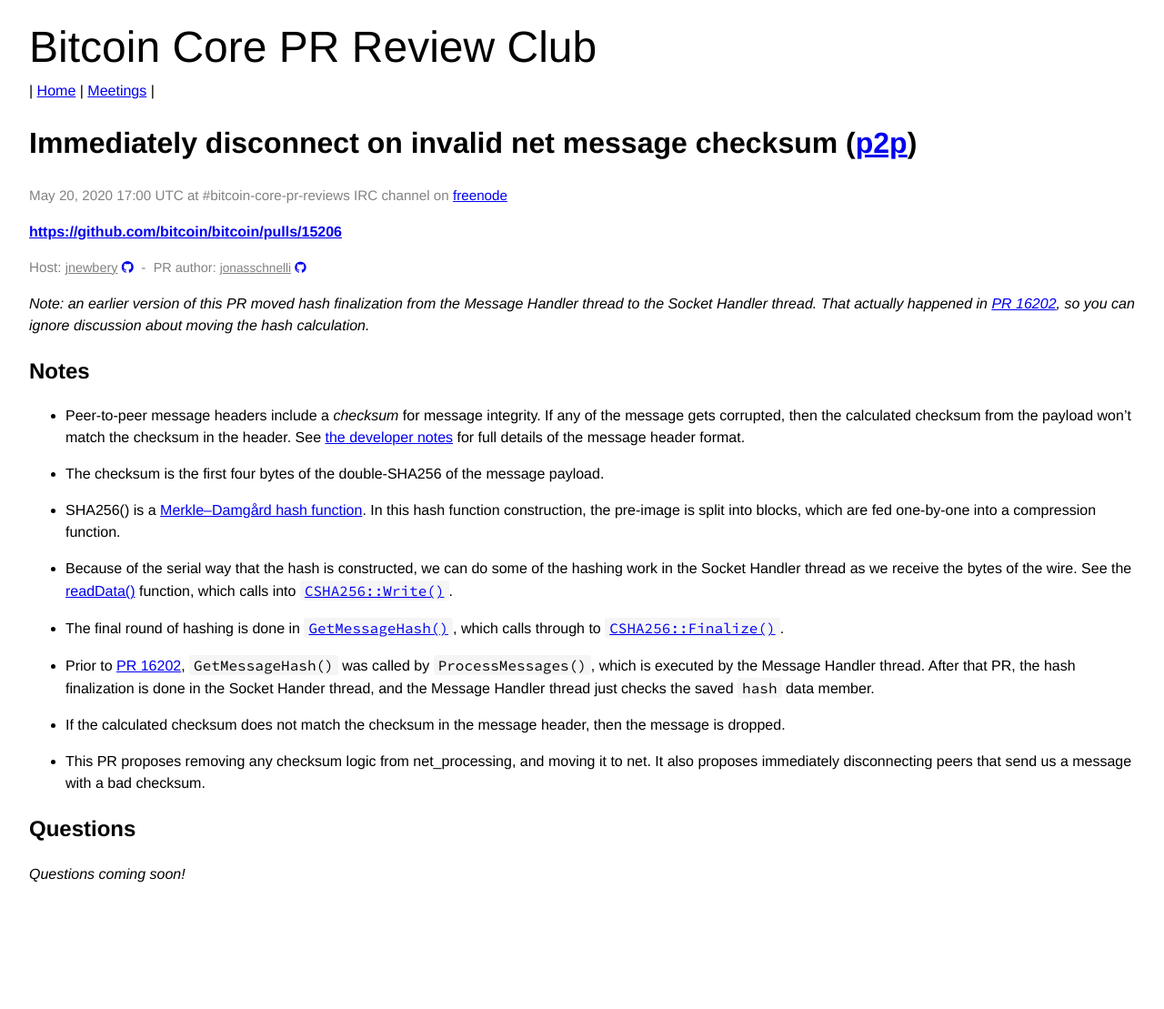
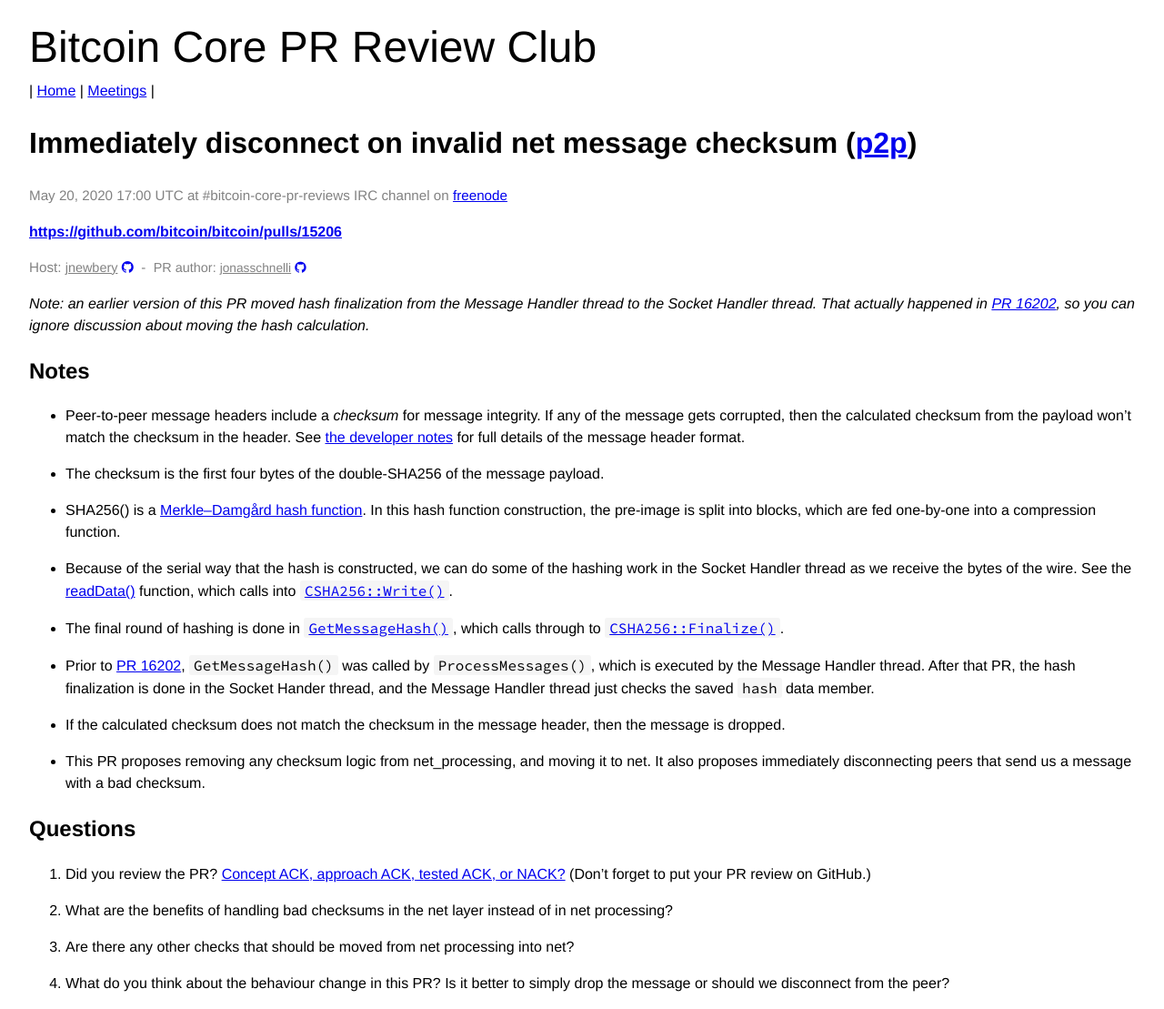
Before and after one commit to bitcoin-core-review-club/website, a Jekyll site: the page built from _posts/2020-05-20-#15206.md, in a window 1280 px wide. Shown: the whole page at 91% size. Built offline with Jekyll 4.4.1, drawn with Linux system fonts in a browser that asks for light colours; before the commit the page ends 989 px from its top, so only the background shows below that.

Commit message:
Add questions for 15206

```diff
--- a/_posts/2020-05-20-#15206.md
+++ b/_posts/2020-05-20-#15206.md
@@ -56,7 +56,17 @@
 
 ## Questions
 
-_Questions coming soon!_
+1. Did you review the PR? [Concept ACK, approach ACK, tested ACK, or
+   NACK?](https://github.com/bitcoin/bitcoin/blob/master/CONTRIBUTING.md#peer-review)
+   (Don't forget to put your PR review on GitHub.)
+
+2. What are the benefits of handling bad checksums in the net layer instead of
+   in net processing?
+
+3. Are there any other checks that should be moved from net processing into net?
+
+4. What do you think about the behaviour change in this PR? Is it better to simply
+   drop the message or should we disconnect from the peer?
 
 <!-- TODO: uncomment and add meeting log
 ## Meeting Log
```
